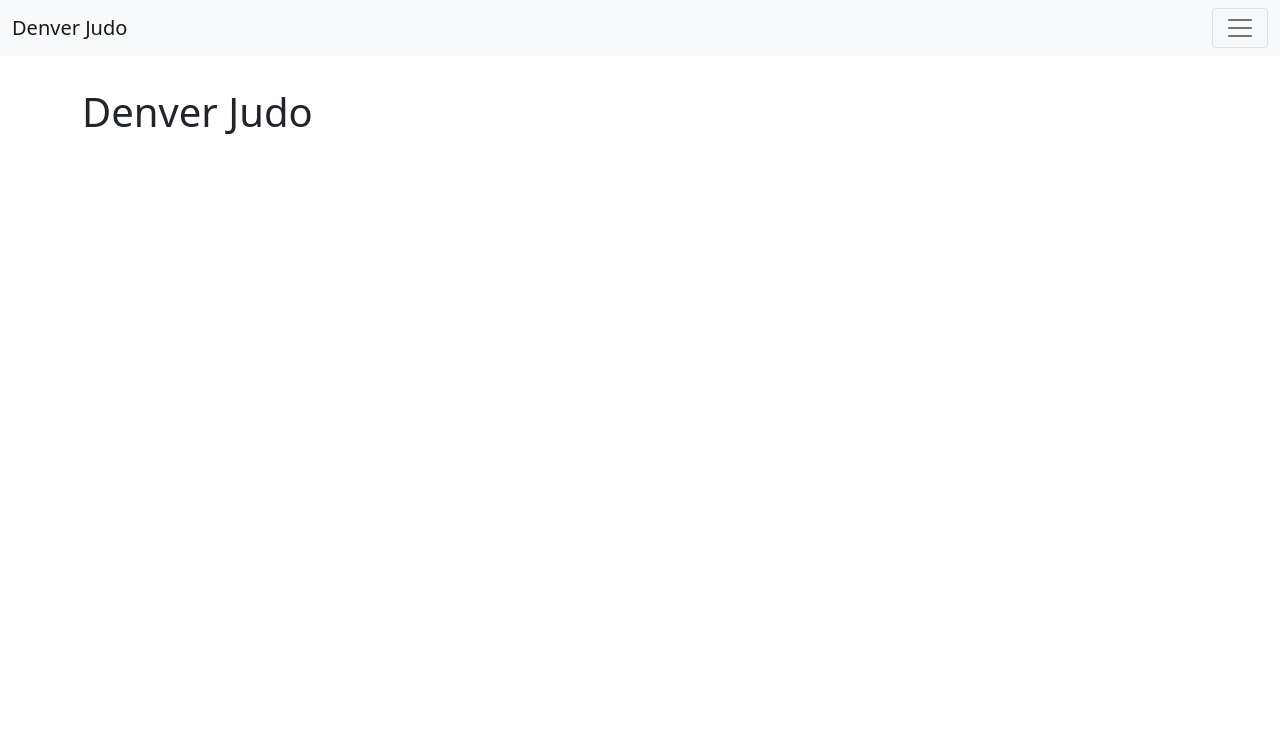
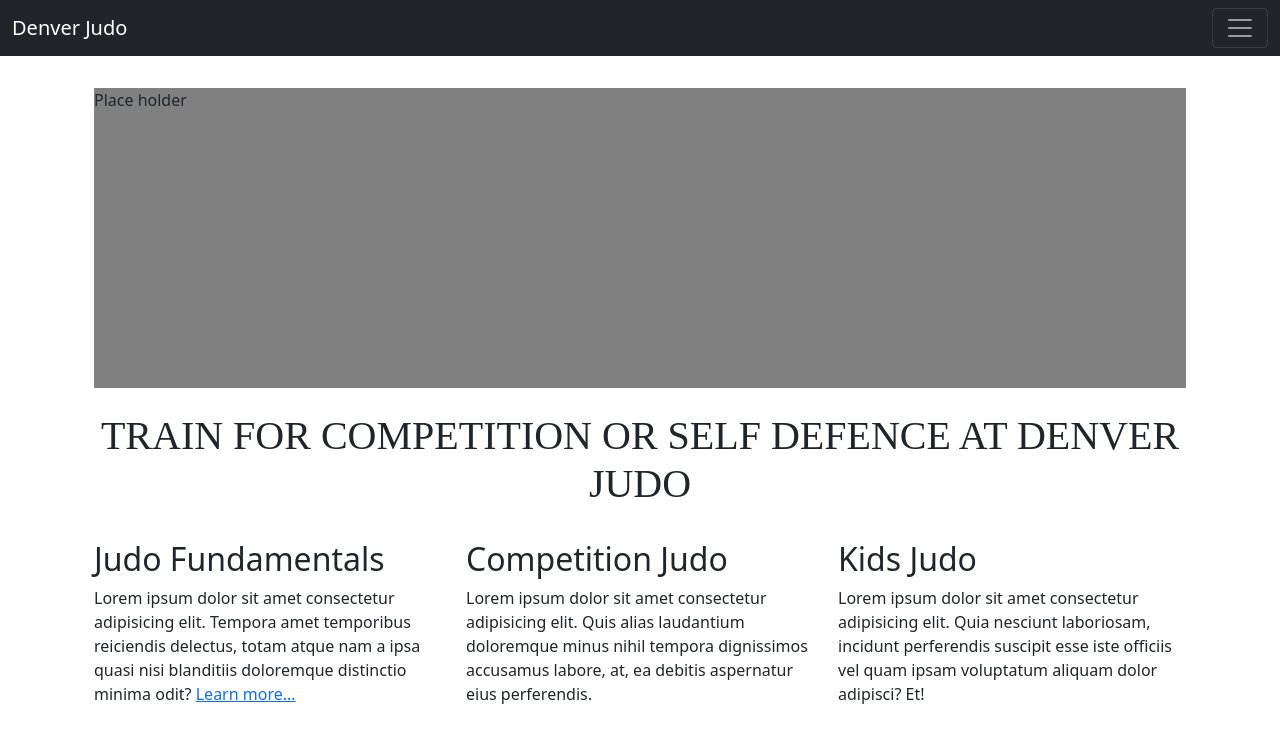
Before and after one commit to judo2000/denver-judo-temp, a React (Create React App) app in the folder client/: page / in a window 1280 px wide. Shown: the top 738 px of the page. Built offline with nearby package versions, Linux system fonts and the light colour scheme; no server answers.

Commit message:
Worm on home page layout and styles

```diff
--- a/client/src/components/OffcanvasNav.js
+++ b/client/src/components/OffcanvasNav.js
@@ -8,29 +8,41 @@ function OffcanvasNav() {
   return (
     <>
       {[false].map((expand) => (
-        <Navbar key={expand} bg='light' expand={expand} className='mb-3'>
+        <Navbar
+          key={expand}
+          expand={expand}
+          className='mb-3 navbar navbar-dark bg-dark'
+        >
           <Container fluid>
-            <Navbar.Brand to='/'>Denver Judo</Navbar.Brand>
-            <Navbar.Toggle aria-controls={`offcanvasNavbar-expand-${expand}`} />
+            <Navbar.Brand color='white' to='/'>
+              Denver Judo
+            </Navbar.Brand>
+            <Navbar.Toggle
+              aria-controls={`offcanvasNavbar-expand-${expand}`}
+              color='white'
+            />
             <Navbar.Offcanvas
               id={`offcanvasNavbar-expand-${expand}`}
               aria-labelledby={`offcanvasNavbarLabel-expand-${expand}`}
               placement='end'
             >
-              <Offcanvas.Header closeButton>
+              <Offcanvas.Header closeButton className='offcanvas'>
                 <Offcanvas.Title id={`offcanvasNavbarLabel-expand-${expand}`}>
                   Denver Judo
                 </Offcanvas.Title>
               </Offcanvas.Header>
               <Offcanvas.Body>
                 <Nav className='justify-content-end flex-grow-1 pe-3'>
-                  <LinkContainer to='/'>
+                  <LinkContainer to='/' onClick={() => (this.expand = '')}>
                     <Nav.Link>Home</Nav.Link>
                   </LinkContainer>
-                  <LinkContainer to='/schedule' onClick={(expand = false)}>
+                  <LinkContainer
+                    to='/schedule'
+                    onClick={() => (this.expand = '')}
+                  >
                     <Nav.Link>Schedule</Nav.Link>
                   </LinkContainer>
-                  <LinkContainer to='/about'>
+                  <LinkContainer to='/about' onClick={() => (this.expand = '')}>
                     <Nav.Link>About</Nav.Link>
                   </LinkContainer>
                 </Nav>
--- a/client/src/index.css
+++ b/client/src/index.css
@@ -1,5 +1,29 @@
 .quill > .ql-toolbar:first-child {
   display: none !important;
+}
+
+:root {
+  --dj-red: #e42626;
+}
+
+.offcanvas {
+  background-color: var(--dj-red);
+}
+
+.video-box {
+  width: 100%;
+  height: 300px;
+  background-color: gray;
+}
+
+.home-heading {
+  font-family: Bebas Neue;
+  font-style: Regular;
+  text-transform: uppercase;
+}
+
+.home-class-heading {
+  font-style: bold;
 }
 
 .sidenav {
--- a/client/src/pages/Home.js
+++ b/client/src/pages/Home.js
@@ -2,6 +2,9 @@ import { useState } from 'react';
 import { useQuery } from '@apollo/client';
 import { useParams } from 'react-router-dom';
 import { GET_SINGLE_PAGE } from '../utils/queries';
+import Container from 'react-bootstrap/Container';
+import Row from 'react-bootstrap/Row';
+import Col from 'react-bootstrap/Col';
 
 const Home = () => {
   const { pageTitle } = useParams();
@@ -21,11 +24,49 @@ const Home = () => {
         <h2>LOADING...</h2>
       ) : (
         <div>
-          <h1>Denver Judo</h1>
-          <h2>{page.pageHeading}</h2>
-          <p>
-            <div dangerouslySetInnerHTML={{ __html: page.content }}></div>
-          </p>
+          <Container fluid>
+            <div className='video-box'>Place holder</div>
+            <div className='home-heading text-center py-4'>
+              <h1>Train for competition or self defence at denver judo</h1>
+            </div>
+            <div>
+              <Row>
+                <Col lg-4>
+                  <div className='home-class-heading'>
+                    <h2>Judo Fundamentals</h2>
+                    <span>
+                      Lorem ipsum dolor sit amet consectetur adipisicing elit.
+                      Tempora amet temporibus reiciendis delectus, totam atque
+                      nam a ipsa quasi nisi blanditiis doloremque distinctio
+                      minima odit? <a href='class'>Learn more...</a>
+                    </span>
+                  </div>
+                </Col>
+                <Col lg-4>
+                  <div className='home-class-heading'>
+                    <h2>Competition Judo</h2>
+                    <span>
+                      Lorem ipsum dolor sit amet consectetur adipisicing elit.
+                      Quis alias laudantium doloremque minus nihil tempora
+                      dignissimos accusamus labore, at, ea debitis aspernatur
+                      eius perferendis.
+                    </span>
+                  </div>
+                </Col>
+                <Col lg-4>
+                  <div className='home-class-heading'>
+                    <h2>Kids Judo</h2>
+                    <span>
+                      Lorem ipsum dolor sit amet consectetur adipisicing elit.
+                      Quia nesciunt laboriosam, incidunt perferendis suscipit
+                      esse iste officiis vel quam ipsam voluptatum aliquam dolor
+                      adipisci? Et!
+                    </span>
+                  </div>
+                </Col>
+              </Row>
+            </div>
+          </Container>
         </div>
       )}
     </>
```
